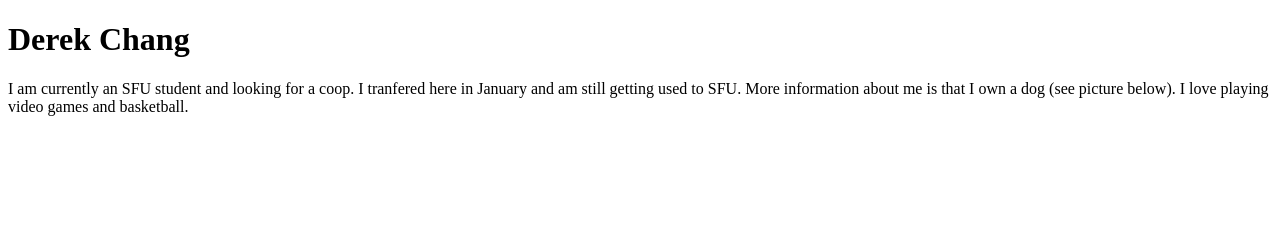
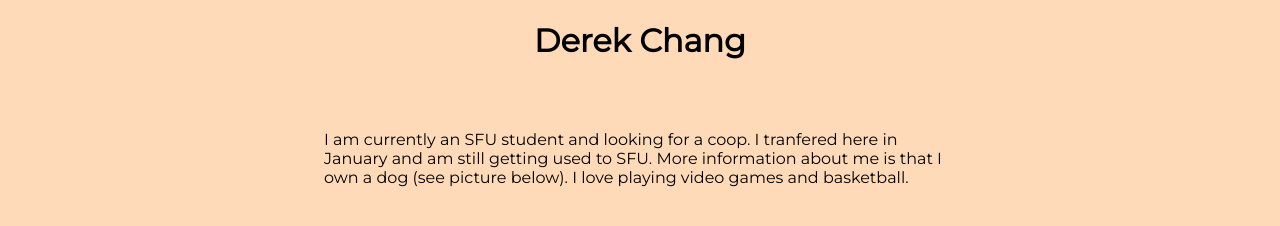
Before and after one commit to DerekChang0/Personal-Portfolio, a plain HTML site: page index.html in a window 1280 px wide. Drawn offline with Linux system fonts and the light colour scheme.

Commit message:
stlyed the site, added google fonts and linked the stylesheet

```diff
--- a/index.html
+++ b/index.html
@@ -1,7 +1,8 @@
 <!doctype html>
 <html>
 <head>
-<title>Derek Chang Portfolio</title>
+    <link rel="stylesheet" href="styles.css">
+    <title>Derek Chang Portfolio</title>
 </head>
 <body>
     <h1>Derek Chang</h1>
--- /dev/null
+++ b/styles.css
@@ -0,0 +1,21 @@
+@import url('https://fonts.googleapis.com/css2?family=Montserrat:wght@200;400&display=swap');
+
+body{
+    font-family: 'Montserrat', sans-serif;;
+}
+
+h1{
+    text-align: center;
+}
+
+html{
+    background-color: peachpuff;
+}
+
+
+
+p{
+    max-width: 50%;
+    padding-left: 25%;
+    padding-top: 3rem;
+}
```
Also changed, not shown: style.css (deleted).
